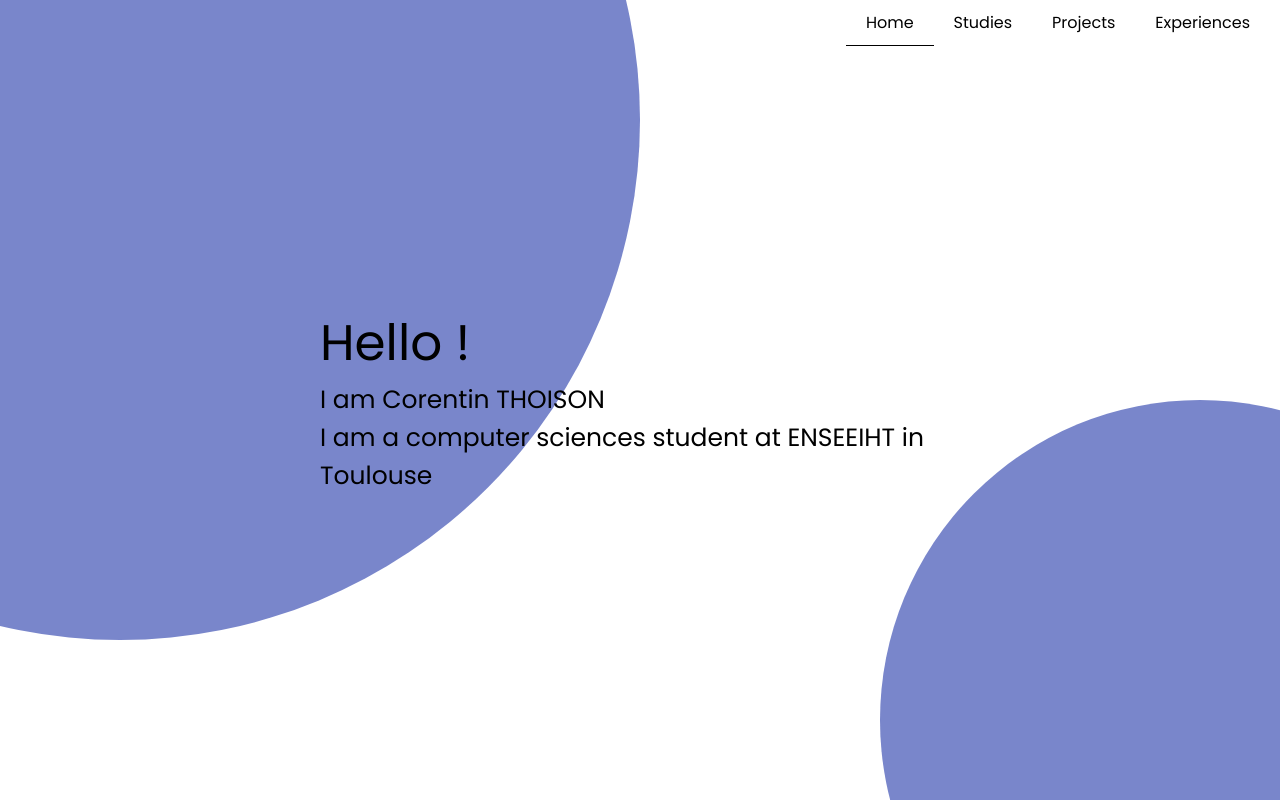
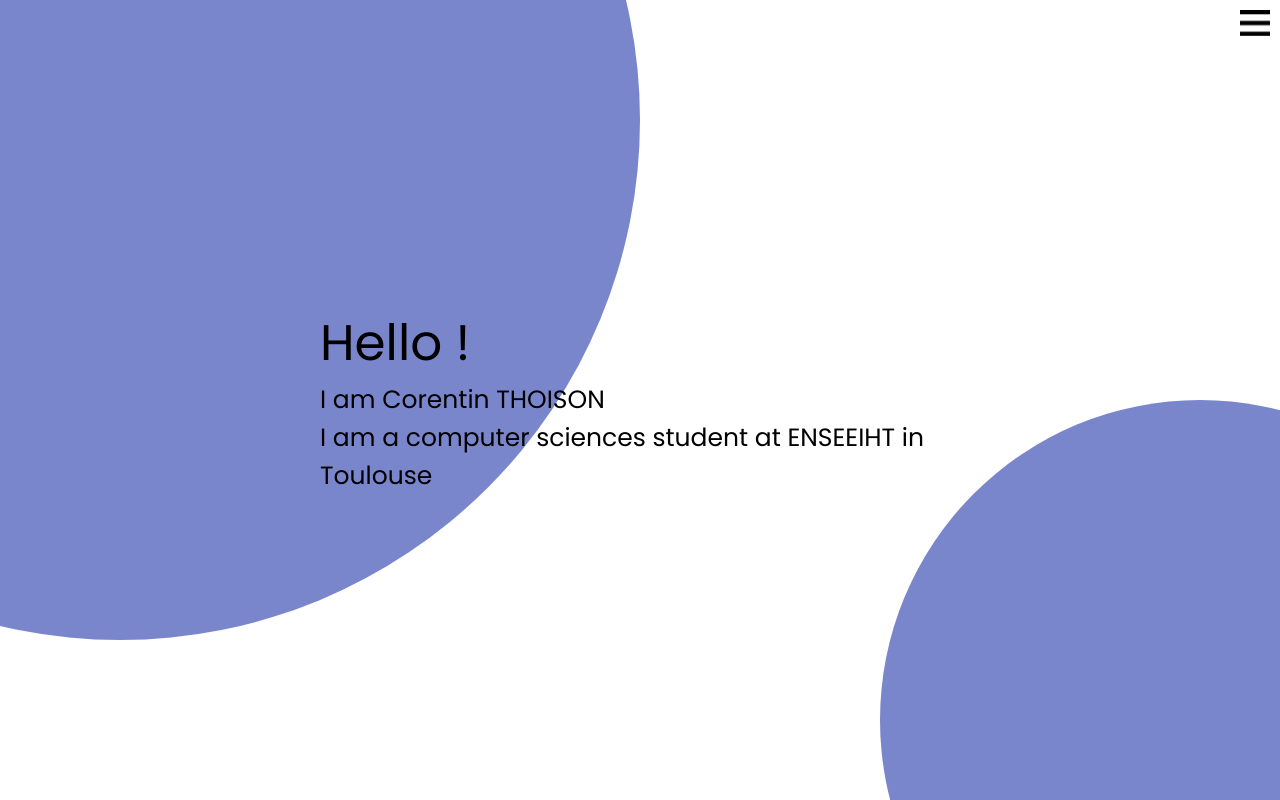
Before and after one commit to CoThoison/cothoison.github.io, a plain HTML site: page index.html in a window 1280 px wide. Shown: the top 800 px of the page. Drawn offline with Linux system fonts and the light colour scheme.

Commit message:
Reponsible Website

```diff
--- a/index.html
+++ b/index.html
@@ -4,19 +4,19 @@
     <meta charset="UTF-8">
     <meta name="viewport" content="width=device-width, initial-scale=1.0">
     <link rel="stylesheet" href="styles.css">
-    <script src="script.js"></script>
     <link rel="stylesheet" href="https://fonts.googleapis.com/css?family=Abril+Fatface|Poppins">
     <title>Portfolio</title>
 </head>
 <body>
 
 <nav>
-    <ul>
+    <ul class="nav-links">
         <a href="#front-page"><li>Home</li></a>
         <a href="#studies-page"><li>Studies</li></a>
         <a href="#projects-page"><li>Projects</li></a>
         <a href="#experiences-page"><li>Experiences</li></a>
     </ul>
+    <img src="img/hamburger-menu-black.png" alt="menu hamburger" class="menuHamburger"/>
 </nav>
 
 <div class="front-page" id="front-page">
@@ -125,5 +125,6 @@
     </div>
 </div>
 
+<script src="script.js"></script>
 </body>
 </html>
--- a/script.js
+++ b/script.js
@@ -1,17 +1,31 @@
+const menuHamburger = document.querySelector(".menuHamburger");
+const navLinks = document.querySelector(".nav-links");
+
+menuHamburger.addEventListener('click',()=>{
+	navLinks.classList.toggle('mobile-menu');
+})
+
+const nav_buttons = document.querySelectorAll('ul.nav-links a');
+nav_buttons.forEach(function(button) {
+  button.addEventListener('click', function() {
+    navLinks.classList.toggle('mobile-menu');
+  });
+});
+
 window.addEventListener('scroll', function() {
-    var sections = document.querySelectorAll('div[id]');
-    var currentSection = '';
+  const sections = document.querySelectorAll('div[id]');
+  let currentSection = '';
 
   sections.forEach(function(section) {
-      var sectionTop = section.offsetTop;
-      var sectionHeight = section.clientHeight;
+    let sectionTop = section.offsetTop;
+    let sectionHeight = section.clientHeight;
 
     if (window.pageYOffset >= sectionTop - sectionHeight / 2) {
       currentSection = section.getAttribute('id');
     }
   });
 
-    var navLinks = document.querySelectorAll('nav a');
+  const navLinks = document.querySelectorAll('nav a');
   navLinks.forEach(function(link) {
     link.classList.remove('current');
     if (link.getAttribute('href') === '#' + currentSection) {
--- a/styles.css
+++ b/styles.css
@@ -41,6 +41,53 @@ nav ul a li{
 
 .current{
     border-bottom: solid 1px black;
+}
+
+nav .menuHamburger{
+    position: fixed;
+    top: 10px;
+    right: 10px;
+    width: 30px;
+    display: none;
+    z-index: 1;
+}
+
+nav .mobile-menu{
+    left: 0;
+}
+
+/*Affichage téléphone*/
+@media screen and (max-width: 1500px){
+
+    nav{
+        position: fixed;
+        width: 100%;
+        height: 100%;
+        z-index: 1;
+    }
+
+    nav ul{
+        display: flex;
+        flex-direction: column;
+        background-color: rgba(255, 255, 255, 0.2);
+        backdrop-filter: blur(7px);
+        width: 100%;
+        height: 100%;
+        display: flex;
+        justify-content: center;
+        align-items: center;
+        left: -100%;
+        transition: all 0.5s ease;
+    }
+
+    nav .menuHamburger{
+        display: block;
+    }
+
+    nav ul a{
+        margin: 1.5vh 0;
+    }
+
 }
 
 /*Front page*/
@@ -93,6 +140,7 @@ nav ul a li{
     height: 1100px;
     margin-top: 10vh;
     position: relative;
+    overflow-x: hidden;
 }
 
 .studies-page .line{
@@ -259,6 +307,7 @@ nav ul a li{
 .projects-page{
     width: 100vw;
     margin-top: 10vh;
+    overflow-x: hidden;
 }
 
 .projects-page .projects-boxes{
@@ -317,6 +366,7 @@ nav ul a li{
 .experiences-page{
     width: 100vw;
     margin-top: 10vh;
+    overflow-x: hidden;
 }
 
 .experiences-page .experiences-boxes{
@@ -388,6 +438,7 @@ nav ul a li{
 .contacts-page{
     margin-top: 50px;
     background-color: #BBB;
+    overflow-x: hidden;
 }
 
 .contacts-page .image-container{
@@ -402,3 +453,14 @@ nav ul a li{
     height: 31.5px;
     margin: 0 20px;
 }
+
+@media screen and (max-width: 1500px){
+    .experiences-page .experiences-boxes .experiences-box{
+        width: 300px;
+    }
+
+    .projects-page .projects-boxes .projects-box{
+        width: 300px;
+    }
+
+}
```
Also changed, not shown: 1 other file. Lines whose indentation alone changed are shown as unchanged.
